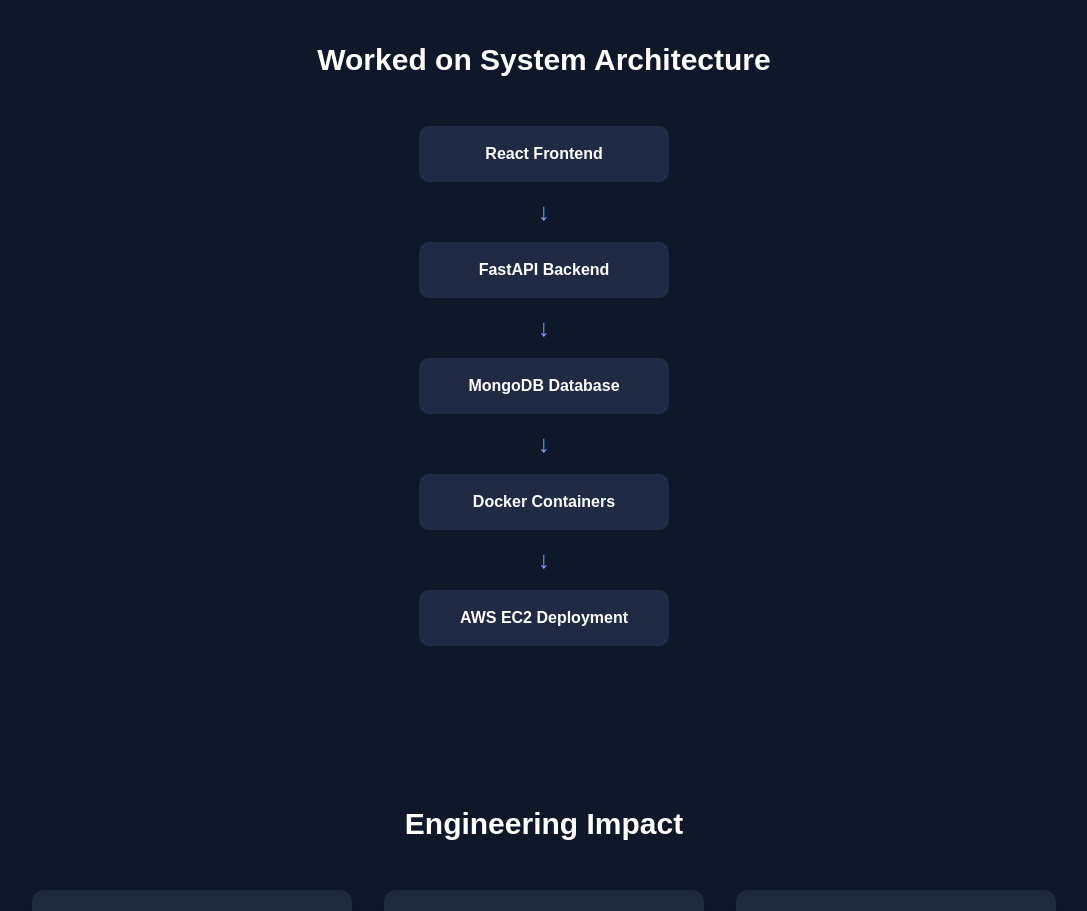
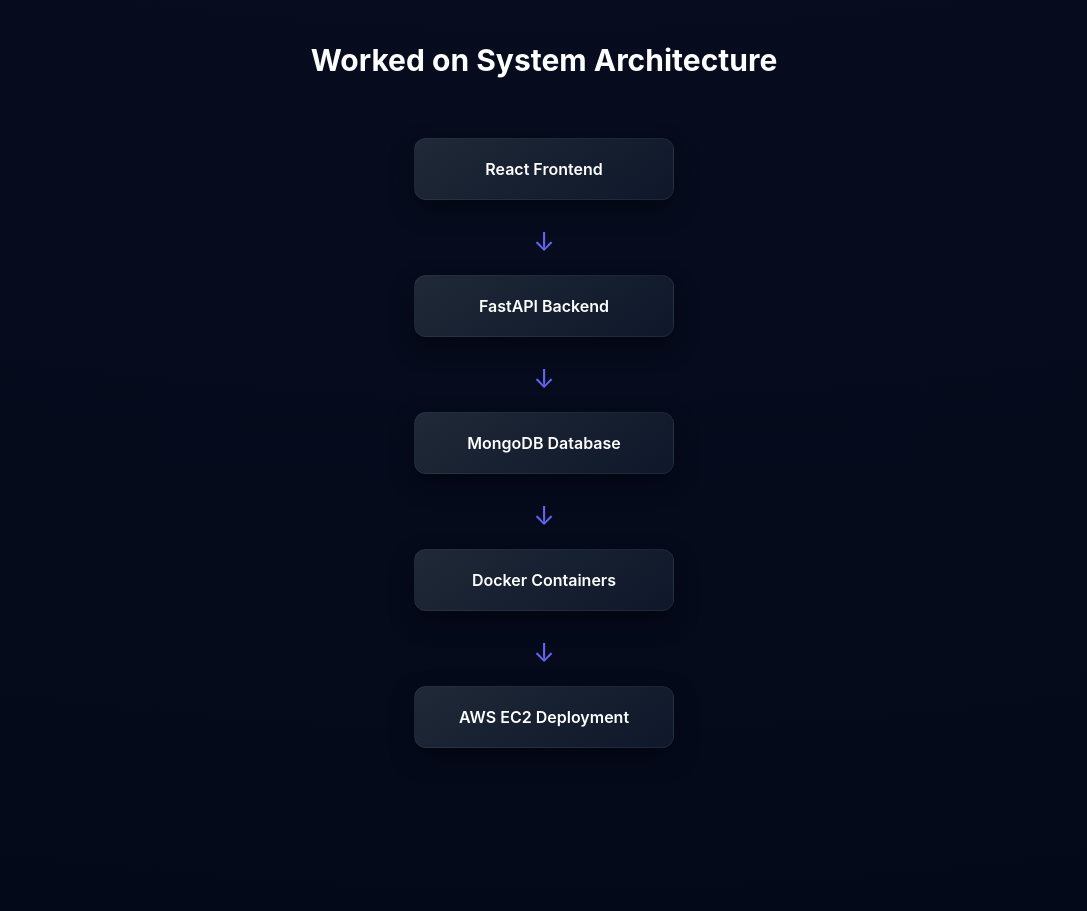
Before and after one commit to Gayathridevi006/gayathri-portfolio, a React (Vite) app: page / in a window 1280 px wide. Shown: the part 3140-4051 px from the top of the page, without its empty margins (96-1183 px from the left). Built offline with nearby package versions, Linux system fonts and the light colour scheme.

Commit message:
arch css developed

```diff
--- a/src/index.css
+++ b/src/index.css
@@ -2,36 +2,76 @@
 @tailwind components;
 @tailwind utilities;
 
+/* GLOBAL */
+
 body{
-background:#0f172a;
+  background: radial-gradient(circle at top,#0f172a,#020617);
   color:white;
-font-family:Arial;
+  font-family: 'Inter', Arial, sans-serif;
+  min-height:100vh;
 }
+
 html{
-scroll-behavior: smooth;
+  scroll-behavior:smooth;
 }
+
+/* ARCHITECTURE SECTION */
+
 .architecture-container{
   text-align:center;
-margin-top:40px;
+  margin-top:60px;
 }
+
+/* Flow layout */
 
 .architecture-flow{
   display:flex;
   flex-direction:column;
   align-items:center;
-gap:12px;
+  gap:18px;
+  margin-top:40px;
 }
 
+/* System boxes */
+
 .arch-box{
-background:#1f2a44;
-padding:16px 30px;
-border-radius:10px;
+  background:linear-gradient(145deg,#1f2937,#0f172a);
+  padding:18px 35px;
+  border-radius:12px;
   font-weight:600;
   color:white;
-width:250px;
+  width:260px;
+  text-align:center;
+
+  border:1px solid rgba(255,255,255,0.05);
+
+  box-shadow:
+  0 10px 25px rgba(0,0,0,0.4);
+
+  transition:all 0.3s ease;
 }
 
+/* Hover effect */
+
+.arch-box:hover{
+  transform:translateY(-5px);
+  border:1px solid #6366f1;
+  box-shadow:
+  0 10px 30px rgba(99,102,241,0.4);
+}
+
+/* Arrows */
+
 .arrow{
-font-size:24px;
-color:#6fa3ff;
+  font-size:26px;
+  color:#6366f1;
+  animation:floatArrow 2s infinite ease-in-out;
 }
+
+/* Arrow animation */
+
+@keyframes floatArrow{
+  0%{ transform:translateY(0);}
+  50%{ transform:translateY(6px);}
+  100%{ transform:translateY(0);}
+}
```
Lines whose indentation alone changed are shown as unchanged.
